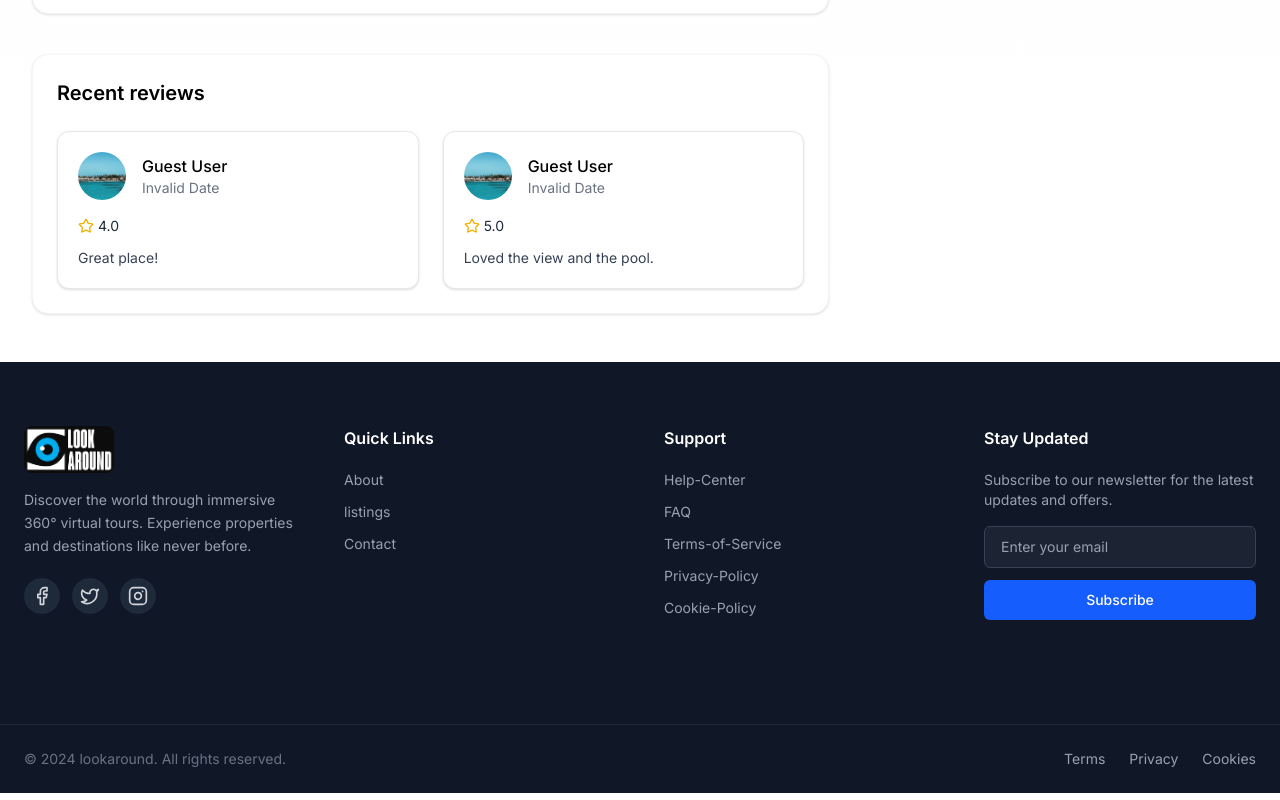
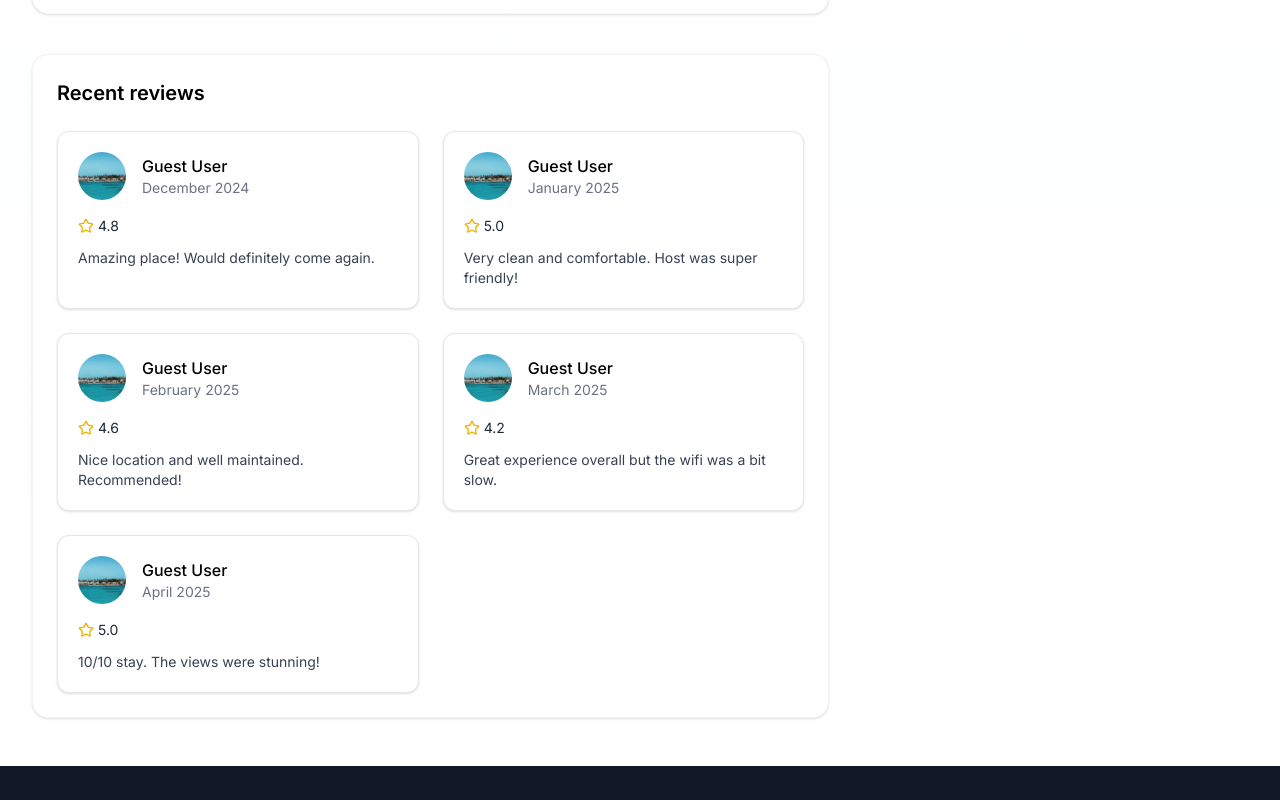
Before and after one commit to Aashish-WDW/la_main, a Next.js app: page /property-details/1 in a window 1280 px wide. Shown: the part 2340-3140 px from the top of the page. Built offline with nearby package versions, Linux system fonts and the light colour scheme.

Commit message:
Fix LookAroundPage props for Next.js app directory

```diff
--- a/src/components/ReviewSection.tsx
+++ b/src/components/ReviewSection.tsx
@@ -1,12 +1,48 @@
 import React, { useRef } from 'react';
 import { Star, ChevronLeft, ChevronRight } from 'lucide-react';
-import { Review } from '@/data/data';
 
-interface ReviewSectionProps {
-    reviews: Review[];
+// Dummy review type
+interface Review {
+  userId: string;
+  rating: number;
+  comment: string;
+  createdAt: string;
 }
 
-const ReviewSection: React.FC<ReviewSectionProps> = ({ reviews }) => {
+const dummyReviews: Review[] = [
+  {
+    userId: 'user1',
+    rating: 4.8,
+    comment: 'Amazing place! Would definitely come again.',
+    createdAt: '2024-12-10',
+  },
+  {
+    userId: 'user2',
+    rating: 5.0,
+    comment: 'Very clean and comfortable. Host was super friendly!',
+    createdAt: '2025-01-15',
+  },
+  {
+    userId: 'user3',
+    rating: 4.6,
+    comment: 'Nice location and well maintained. Recommended!',
+    createdAt: '2025-02-01',
+  },
+  {
+    userId: 'user4',
+    rating: 4.2,
+    comment: 'Great experience overall but the wifi was a bit slow.',
+    createdAt: '2025-03-20',
+  },
+  {
+    userId: 'user5',
+    rating: 5.0,
+    comment: '10/10 stay. The views were stunning!',
+    createdAt: '2025-04-02',
+  },
+];
+
+const ReviewSection: React.FC = () => {
   const scrollRef = useRef<HTMLDivElement>(null);
 
   const scroll = (dir: 'left' | 'right') => {
@@ -19,12 +55,10 @@ const ReviewSection: React.FC<ReviewSectionProps> = ({ reviews }) => {
     }
   };
 
-    // Get user details for each review
   const getUserDetails = (userId: string) => {
-        // In a real app, you would fetch user details from your user service
     return {
       name: 'Guest User',
-            avatar: '/hero.jpg'
+      avatar: '/hero.jpg',
     };
   };
 
@@ -32,7 +66,7 @@ const ReviewSection: React.FC<ReviewSectionProps> = ({ reviews }) => {
     <div>
       <h2 className="text-xl font-semibold mb-6">Recent reviews</h2>
 
-            {/* Mobile: horizontal scroll with arrows */}
+      {/* Mobile View */}
       <div className="relative md:hidden">
         <button
           className="absolute left-0 top-1/2 -translate-y-1/2 z-10 bg-white/80 rounded-full shadow p-1"
@@ -45,7 +79,7 @@ const ReviewSection: React.FC<ReviewSectionProps> = ({ reviews }) => {
           ref={scrollRef}
           className="flex gap-4 overflow-x-auto no-scrollbar pb-2 snap-x snap-mandatory"
         >
-                    {reviews.map((review, index) => {
+          {dummyReviews.map((review, index) => {
             const user = getUserDetails(review.userId);
             return (
               <div
@@ -60,15 +94,18 @@ const ReviewSection: React.FC<ReviewSectionProps> = ({ reviews }) => {
                   />
                   <div>
                     <div className="font-medium">{user.name}</div>
-                                        <div className="text-gray-500 text-sm">{new Date(review.createdAt).toLocaleDateString('en-US', { month: 'long', year: 'numeric' })}</div>
+                    <div className="text-gray-500 text-sm">
+                      {new Date(review.createdAt).toLocaleDateString('en-US', {
+                        month: 'long',
+                        year: 'numeric',
+                      })}
                     </div>
                   </div>
-
+                </div>
                 <div className="flex items-center text-sm text-gray-800 mb-3">
                   <Star size={16} className="mr-1 text-yellow-500" />
                   <span>{review.rating.toFixed(1)}</span>
                 </div>
-
                 <p className="text-gray-700 text-sm">{review.comment}</p>
               </div>
             );
@@ -83,9 +120,9 @@ const ReviewSection: React.FC<ReviewSectionProps> = ({ reviews }) => {
         </button>
       </div>
 
-            {/* Desktop: grid layout */}
+      {/* Desktop View */}
       <div className="hidden md:grid md:grid-cols-2 gap-6">
-                {reviews.map((review, index) => {
+        {dummyReviews.map((review, index) => {
           const user = getUserDetails(review.userId);
           return (
             <div
@@ -100,15 +137,18 @@ const ReviewSection: React.FC<ReviewSectionProps> = ({ reviews }) => {
                 />
                 <div>
                   <div className="font-medium">{user.name}</div>
-                                    <div className="text-gray-500 text-sm">{new Date(review.createdAt).toLocaleDateString('en-US', { month: 'long', year: 'numeric' })}</div>
+                  <div className="text-gray-500 text-sm">
+                    {new Date(review.createdAt).toLocaleDateString('en-US', {
+                      month: 'long',
+                      year: 'numeric',
+                    })}
                   </div>
                 </div>
-
+              </div>
               <div className="flex items-center text-sm text-gray-800 mb-3">
                 <Star size={16} className="mr-1 text-yellow-500" />
                 <span>{review.rating.toFixed(1)}</span>
               </div>
-
               <p className="text-gray-700 text-sm">{review.comment}</p>
             </div>
           );
```
Lines whose indentation alone changed are shown as unchanged.
